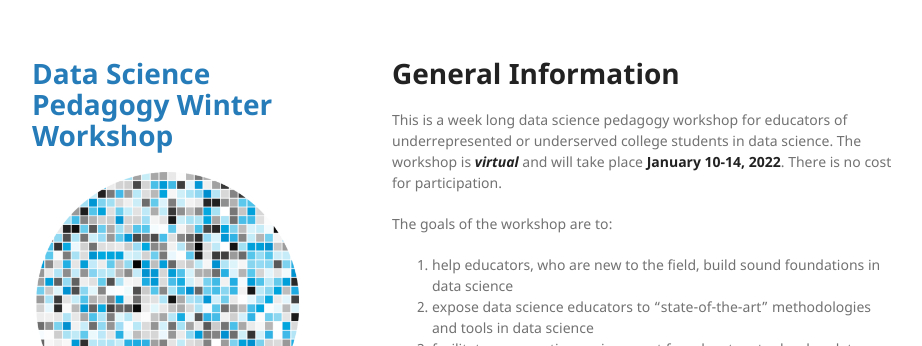
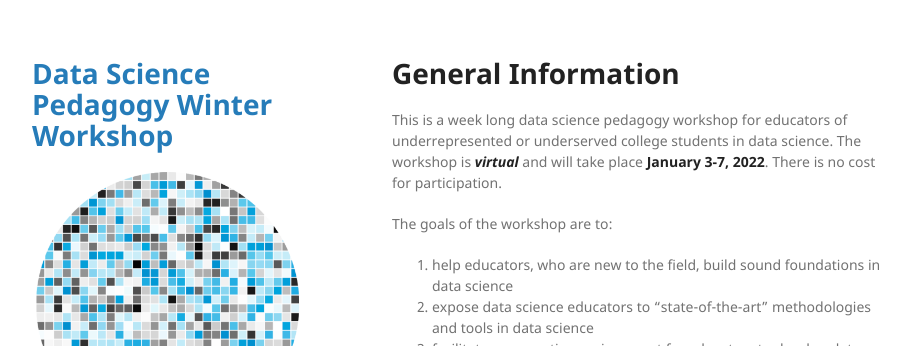
Before and after one commit to onefishy/data-science-workshop, a Jekyll site: the page built from docs/index.md, in a window 1280 px wide and 1349 px high. Shown: the top 346 px of the window, without its empty margins (178-1100 px from the left). Built offline with Jekyll 4.4.1, drawn with Linux system fonts in a browser that asks for light colours; our own code applies the rules of GitHub Pages for plain Markdown files.

Commit message:
Update index.md

```diff
--- a/docs/index.md
+++ b/docs/index.md
@@ -1,6 +1,6 @@
 # General Information
 This is a week long data science pedagogy workshop for educators of underrepresented or underserved college students in data
-science. The workshop is ***virtual*** and will take place **January 10-14, 2022**. There is no cost for participation.
+science. The workshop is ***virtual*** and will take place **January 3-7, 2022**. There is no cost for participation.
 
 The goals of the workshop are to:
 1. help educators, who are new to the field, build sound foundations in data science
```
